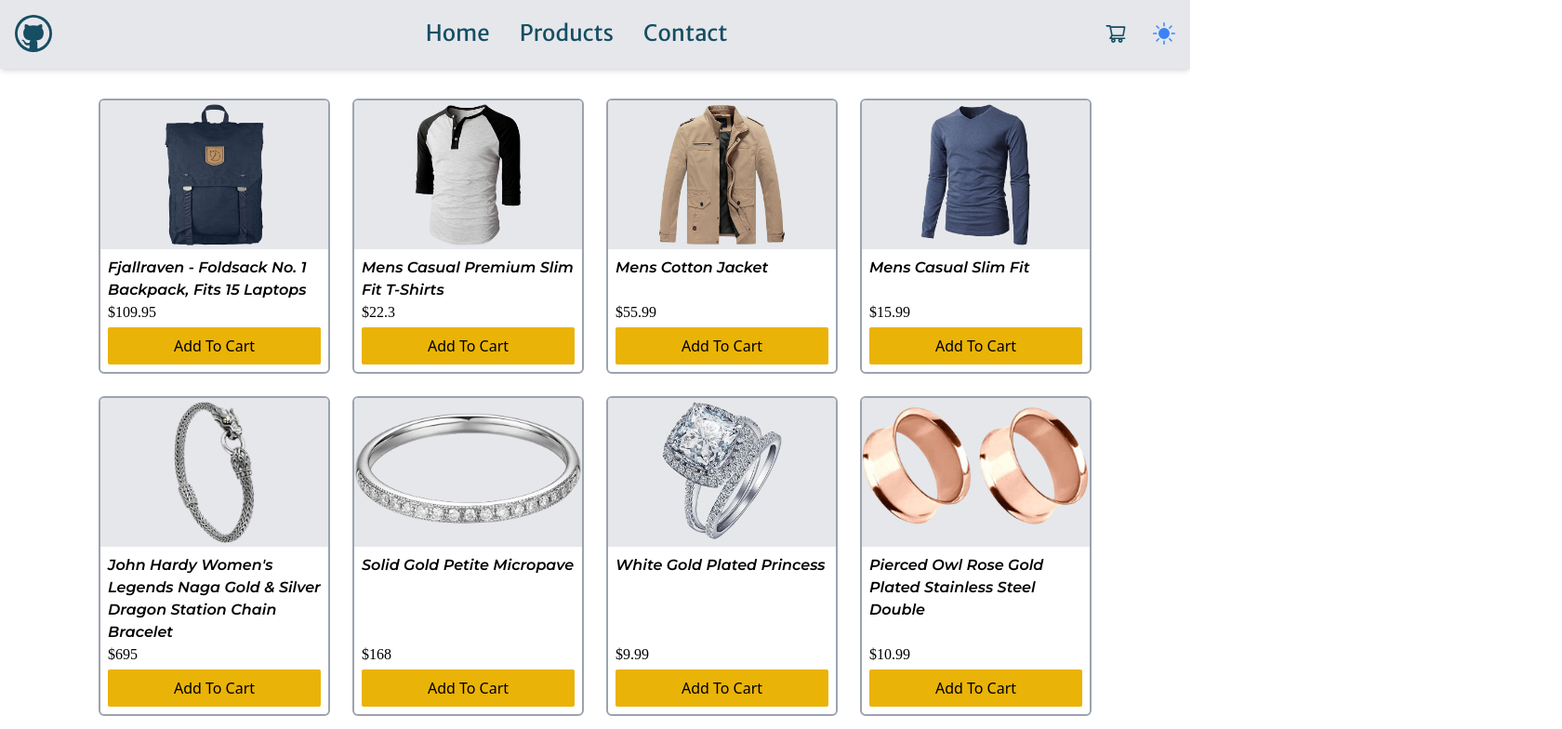
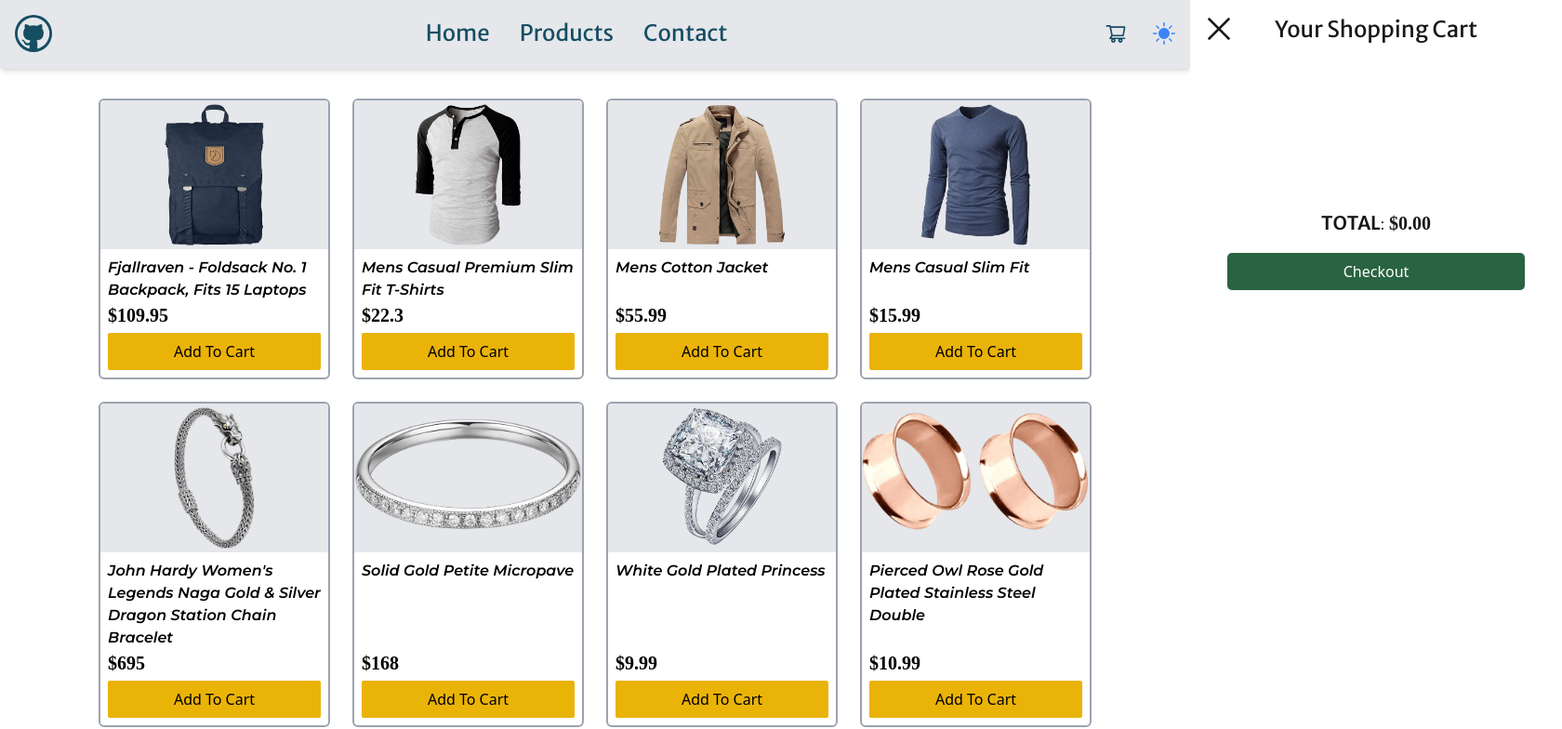
Before and after one commit to Complexlity/eCommerce-site, a React (Vite) app: page /products in a window 1280 px wide. Shown: the top 784 px of the page at 93% size, 1680 px wide, since content can reach past the window. Built offline with nearby package versions, Linux system fonts and the light colour scheme; a web font is replaced by a local one.

Commit message:
Improve topography

```diff
--- a/package.json
+++ b/package.json
@@ -13,7 +13,6 @@
     "@emotion/styled": "^11.10.5",
     "@mui/material": "^5.10.17",
     "@reduxjs/toolkit": "^1.9.1",
-    "framer-motion": "^7.6.19",
     "react": "^18.2.0",
     "react-dom": "^18.2.0",
     "react-icons": "^4.7.1",
--- a/src/components/Cart.tsx
+++ b/src/components/Cart.tsx
@@ -3,7 +3,6 @@
 import { toggleOverlay } from "../store/overlay";
 import { GrClose } from "react-icons/gr";
 import CartItems from "./CartItems.js";
-import { motion } from "framer-motion";
 
 import { FC } from "react";
 interface Props {}
@@ -17,6 +16,7 @@
   const dispatch = useDispatch();
   const body = document.querySelector("body")!;
   body.style.overflow = overlay ? "hidden" : "auto";
+  const divStyle = overlay ? "open" : "closed";
 
   function alertUser(): void {
     return totalPrice > 0
@@ -35,11 +35,13 @@
             className=" min-h- absolute inset-0 w-full bg-gray-800 opacity-[50%]"
             onClick={closeCart}
           ></div>
-          <motion.div
-            className=" absolute top-0 right-0 h-full w-[80%] max-w-[400px] bg-white opacity-[90%] dark:bg-gray-600 dark:text-gray-100 dark:opacity-[95%] md:w-[60%]"
-            initial={{ translateX: "100%" }}
-            animate={{ translateX: "0%" }}
-            transition={{ ease: "easeOut", duration: 1 }}
+        </div>
+      )}
+      <div
+        className={
+          divStyle +
+          " cart absolute top-0 right-0 h-full w-[80%] max-w-[400px] bg-white opacity-[90%] dark:bg-gray-600 dark:text-gray-100 dark:opacity-[95%] md:w-[60%]"
+        }
       >
         <div className="absolute left-4 top-4" onClick={closeCart}>
           <GrClose size={"30"} />
@@ -47,19 +49,18 @@
         <div className="mt-4">
           <h1 className="heading text-2xl">Your Shopping Cart</h1>
           <CartItems />
-              <p>
-                Total:<span className="price"> ${totalPrice.toFixed(2)}</span>
+          <p className="mt-4">
+            <span className="heading text-xl font-semibold">TOTAL</span>:
+            <span className="price text-2xl"> ${totalPrice.toFixed(2)}</span>
           </p>
           <button
             onClick={alertUser}
-                className="mt-4 w-4/5 rounded-[5px] bg-orange-800 py-2 text-white"
+            className="mt-4 w-4/5 rounded-[5px] bg-green-900 py-2 text-white dark:text-gray-200"
           >
             Checkout
           </button>
         </div>
-          </motion.div>
       </div>
-      )}
     </>
   );
 };
--- a/src/components/CartItems.tsx
+++ b/src/components/CartItems.tsx
@@ -54,9 +54,9 @@
       <div className="grid w-[40%] items-center justify-center">
         <img className="h-[8rem]" src={`../assets/${image}`} alt="" />
       </div>
-      <div className="grid flex-1 gap-1 p-2 ">
-        <h1>{name}</h1>
-        <p>${price}</p>
+      <div className="grid flex-1 gap-[1rem] p-2 ">
+        <h1 className="item-name">{name}</h1>
+        <p className="price text-lg">${price}</p>
         <div className=" flex items-center justify-center gap-3 ">
           <button
             className="flex h-8 w-8 items-center justify-center rounded-md bg-gray-400 dark:bg-white dark:text-black
--- a/src/components/Navbar.tsx
+++ b/src/components/Navbar.tsx
@@ -49,7 +49,7 @@
             <AiOutlineShoppingCart cursor={"pointer"} height="100%" />
           </Badge>
           {count > 0 && (
-            <span className="absolute bottom-[-.3rem] left-4 flex h-[1rem] w-[1rem]  items-center justify-center rounded-full bg-red-500 text-xs dark:bg-red-700 dark:text-gray-200">
+            <span className="absolute bottom-[-.3rem] left-4 flex h-[1rem] w-[1rem]  items-center justify-center rounded-full bg-amber-500 text-xs  dark:bg-amber-500 dark:text-black">
               {count}
             </span>
           )}
--- a/src/index.css
+++ b/src/index.css
@@ -21,6 +21,17 @@
   --brightness: 30%;
 }
 
+.cart {
+  transition: all ease-out 1s;
+}
+.open {
+  transform: translateX(0px);
+}
+
+.closed {
+  transform: translateX(100%);
+}
+
 nav,
 .heading {
   font-family: headerFont;
@@ -28,6 +39,8 @@
 
 .price {
   font-family: pricesFont;
+  font-weight: bold;
+  font-size: 1.25rem;
 }
 
 .item-name {
```
Also changed, not shown: 1 other file (tests, documents, lock files or other folders). Lines whose indentation alone changed are shown as unchanged.
